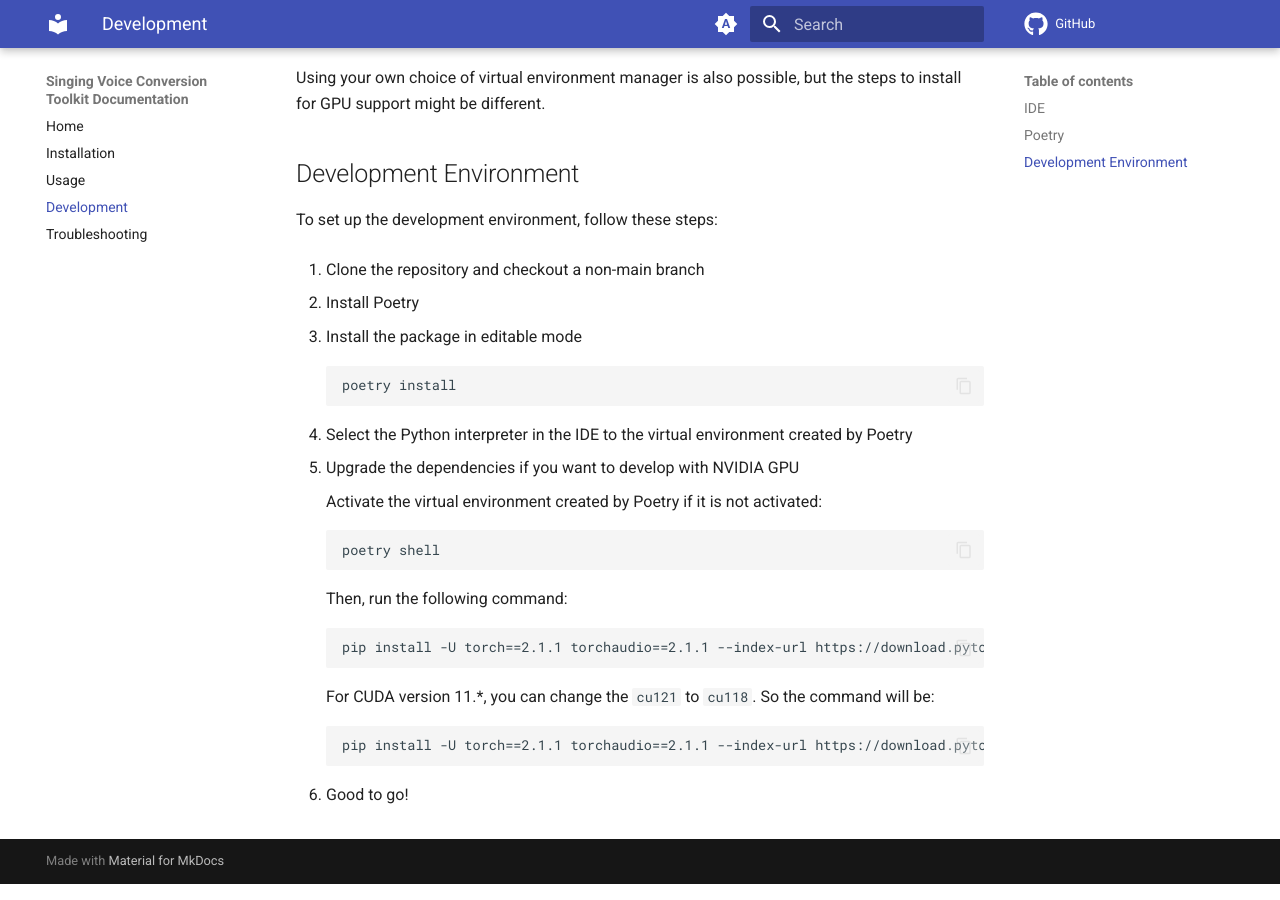
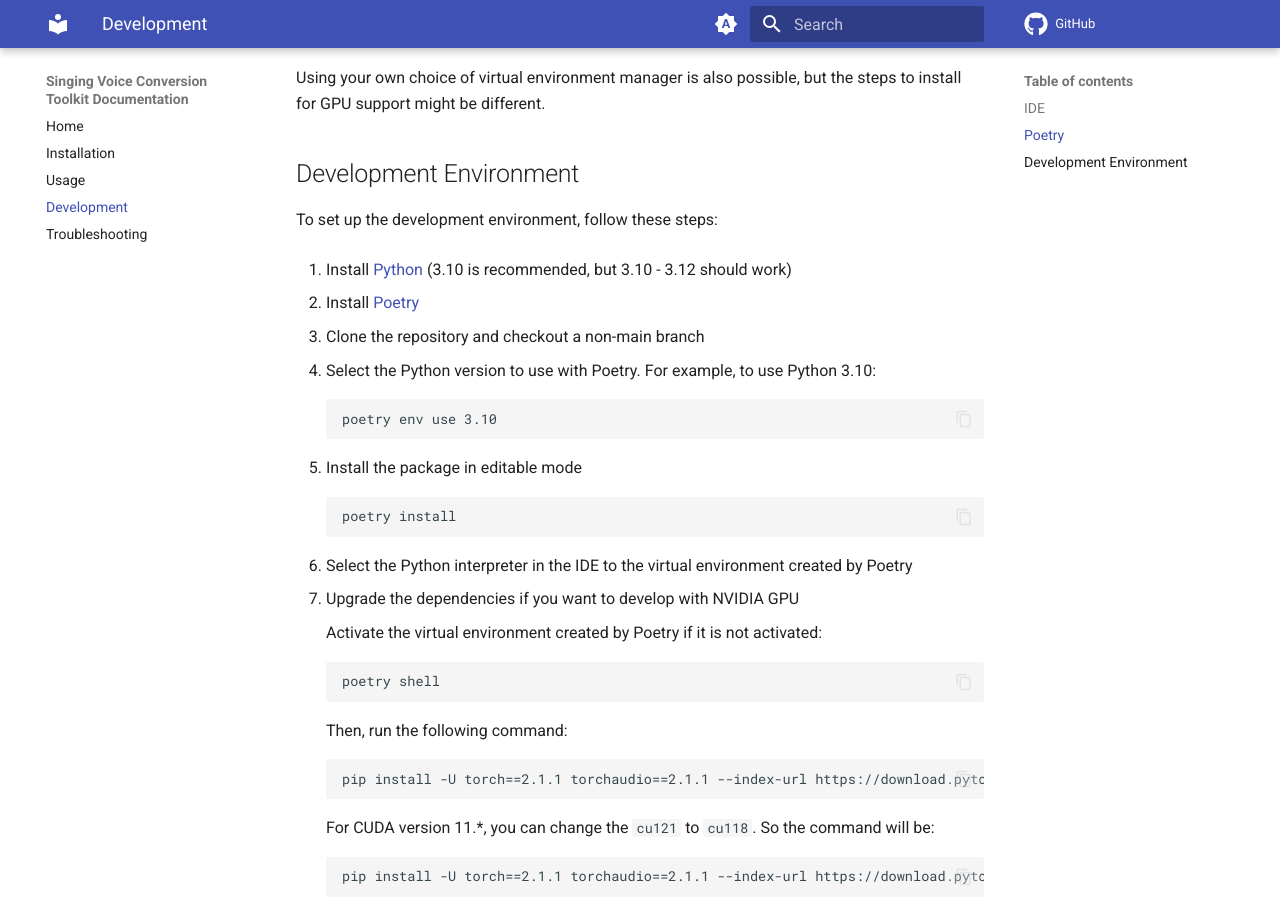
Before and after one commit to jljl1337/svc-toolkit, an MkDocs documentation site: the page built from docs/development.md, in a window 1280 px wide and 900 px high, scrolled down 519 px. Built offline with MkDocs 1.6.1 and Material for MkDocs 9.7.7, drawn with Linux system fonts in a browser that asks for light colours; comment, search, counter and statistics services are not loaded.

Commit message:
Update development.md with Python and Poetry setup instructions

```diff
--- a/docs/development.md
+++ b/docs/development.md
@@ -24,17 +24,23 @@ steps to install for GPU support might be different.
 
 To set up the development environment, follow these steps:
 
-1. Clone the repository and checkout a non-main branch
+1. Install [Python](https://www.python.org/downloads/) (3.10 is recommended, but 3.10 - 3.12 should work)
 
-2. Install Poetry
+2. Install [Poetry](https://python-poetry.org/docs/#installation)
 
-3. Install the package in editable mode
+3. Clone the repository and checkout a non-main branch
+
+4. Select the Python version to use with Poetry. For example, to use Python 3.10:
+
+        poetry env use 3.10
+
+5. Install the package in editable mode
 
         poetry install
 
-4. Select the Python interpreter in the IDE to the virtual environment created by Poetry
+6. Select the Python interpreter in the IDE to the virtual environment created by Poetry
 
-5. Upgrade the dependencies if you want to develop with NVIDIA GPU
+7. Upgrade the dependencies if you want to develop with NVIDIA GPU
 
     Activate the virtual environment created by Poetry if it is not activated:
 
```
Also changed, not shown: other parts of docs/development.md (+1 -1 lines).
